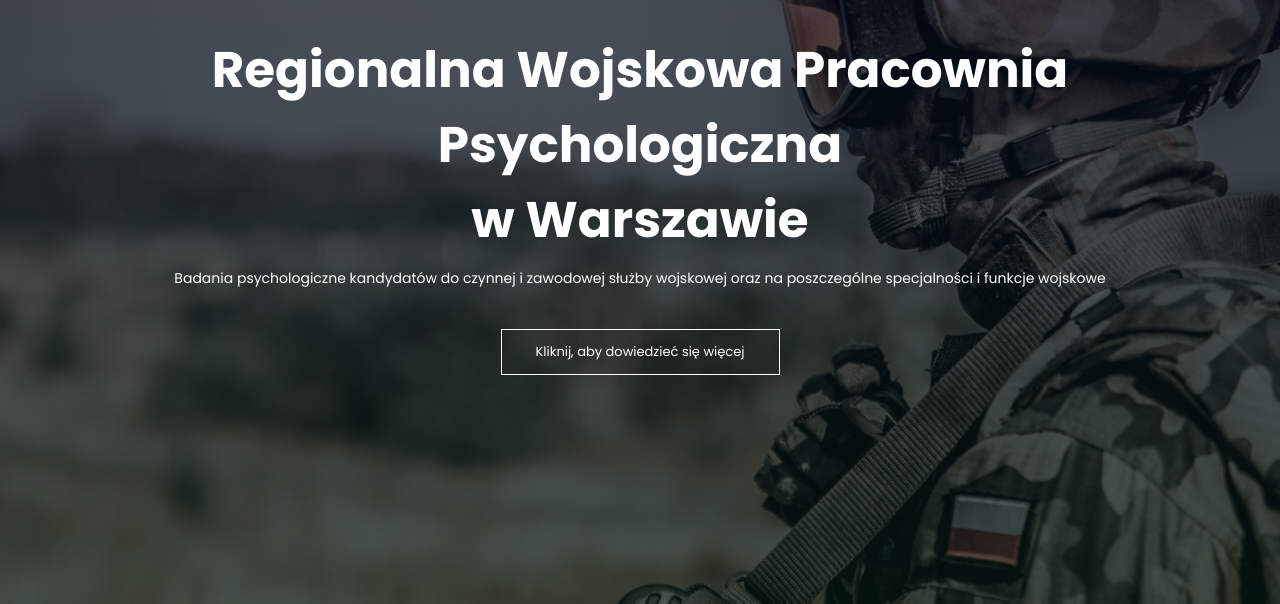
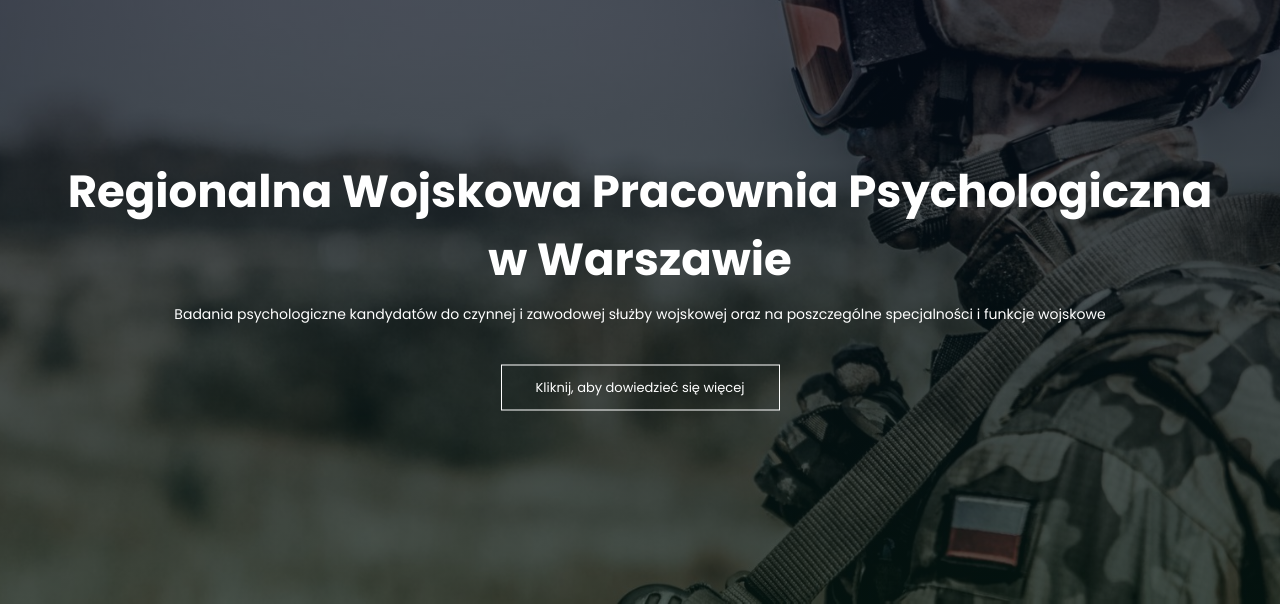
Before and after one commit to Lindllay/RWPP, a plain HTML site: page index.html in a window 1280 px wide. Shown: the part 196-800 px from the top of the page. Drawn offline with Linux system fonts and the light colour scheme.

Commit message:
Niewielkie zmiany w ustawieniu strony startowej

```diff
--- a/style.css
+++ b/style.css
@@ -48,19 +48,19 @@ transform: translateX(-40px);
 	transition: 0.5s;
 }
 .nav-links ul li:hover::after{
-	width: 100%;
+	width: 95%;
 }
 .text-box{
 width: 90%;
 color: #fff;
 position: absolute;
-top: 50%;
+top: 60%;
 left: 50%;
 transform: translate(-50%, -50%);
 text-align: center;
 }
 .text-box h1{
-	font-size: 50px;
+	font-size: 45px;
 }
 .text-box p{
 	margin: 10px 0 40px;
```
